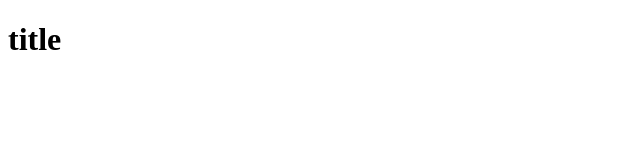
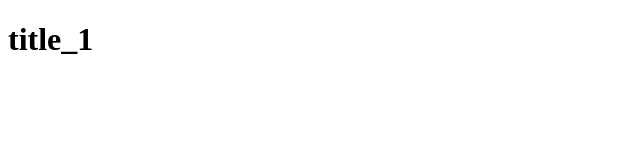
Before and after one commit to krash124/test-5, a plain HTML site: page index.html in a window 1280 px wide. Shown: the full height of the page, 0-640 px from the left. Drawn offline with Linux system fonts and the light colour scheme.

Commit message:
change title_1

```diff
--- a/index.html
+++ b/index.html
@@ -8,7 +8,7 @@
 </head>
 <body>
 
-<h1>title</h1>
+<h1>title_1</h1>
 
 </body>
 </html>
```
